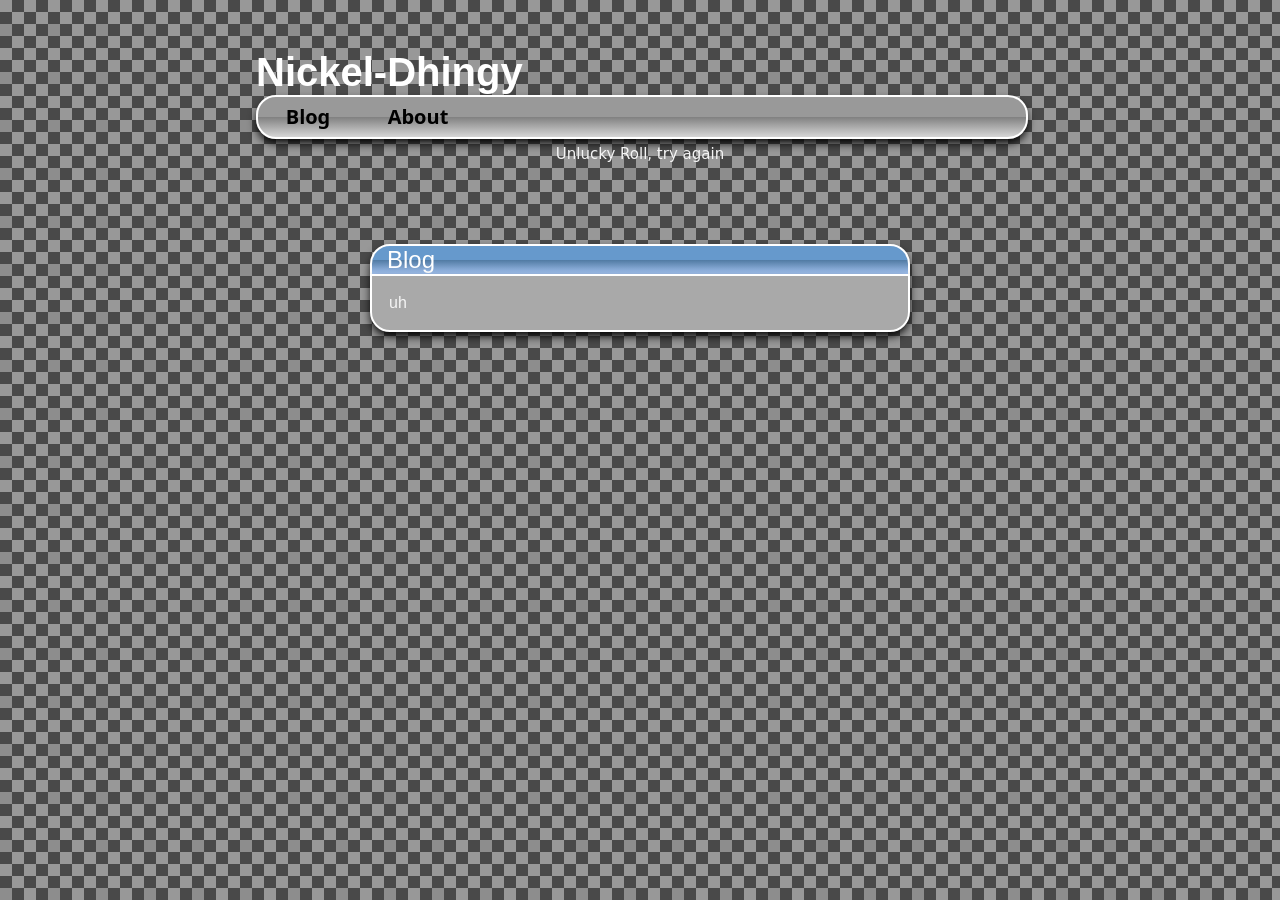
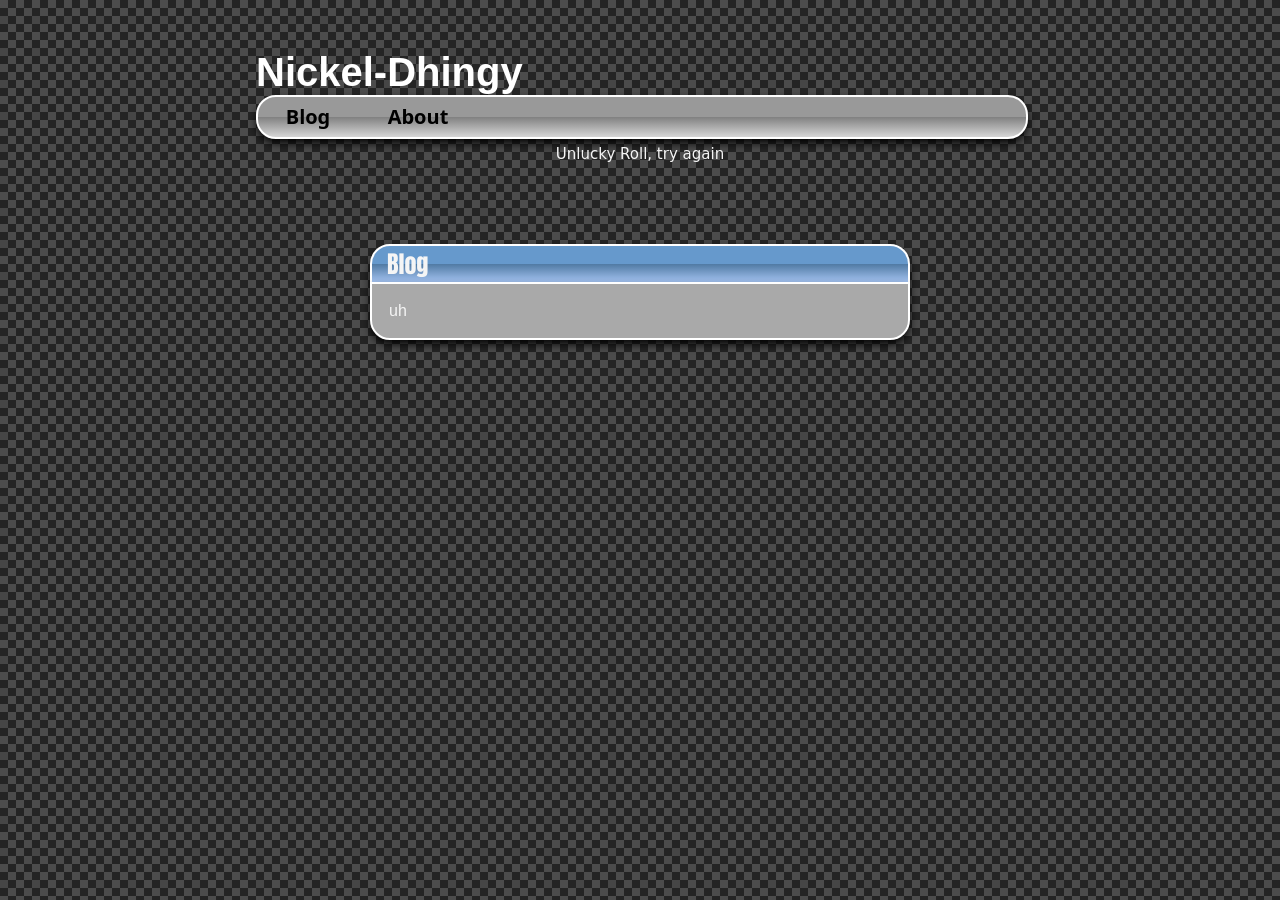
Before and after one commit to PiSquaredx3/Nickel-Dhingy, a Jekyll site: the page built from blog.md, in a window 1280 px wide. Built offline with Jekyll 4.4.1, drawn with Linux system fonts in a browser that asks for light colours.

Commit message:
Update style.css

```diff
--- a/assets/style.css
+++ b/assets/style.css
@@ -1,5 +1,6 @@
  body {
-            background: url("/assets/background.png");
+            background:linear-gradient(rgba(0, 0, 0, 0.5), rgba(0, 0, 0, 0.5)), url("/assets/background.png");
+            background-size: 32px;
             background-color: #71828a;
             font-family: Arial, Helvetica, sans-serif;
             color: #000000;
@@ -134,13 +135,15 @@
             width: 100%;
             background: linear-gradient(to bottom, #6699cc 49%, #507aa3 50%, #a3c2f0 100%);
             text-indent: 15px;
+            font-family: Impact, fantasy;
             font-size: 24px;
             border: solid white 2px;
             border-top-left-radius: 20px;
             border-top-right-radius: 20px;
             box-shadow: black 0px 5px 10px -1px;
-            color: #ffffff;
+            color: whitesmoke;
         }
+
 
         #newscontent, #sucontent, #thingofthenow, #blog {
             margin-top: -2px;
@@ -156,7 +159,11 @@
             color: whitesmoke;
             box-shadow: black 0px 5px 10px -1px;
         }
+       #newscontent {
+           height: 350px;
+           overflow-y: auto;
 
+       }
 
         #thingofthenow {
             text-indent: 0px;
```
